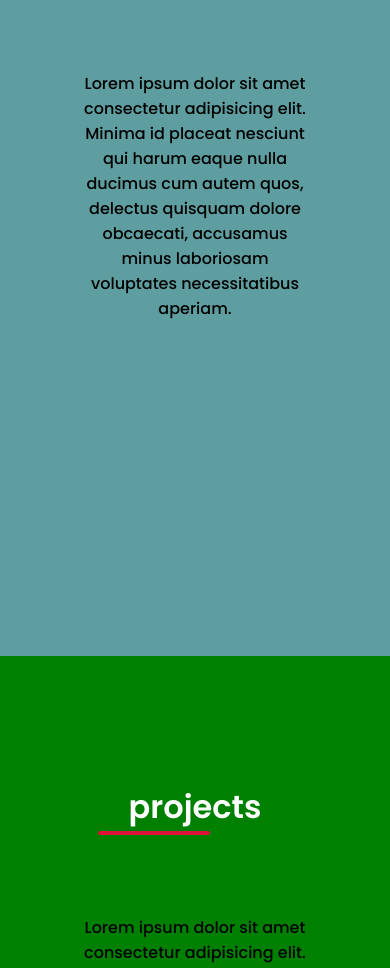
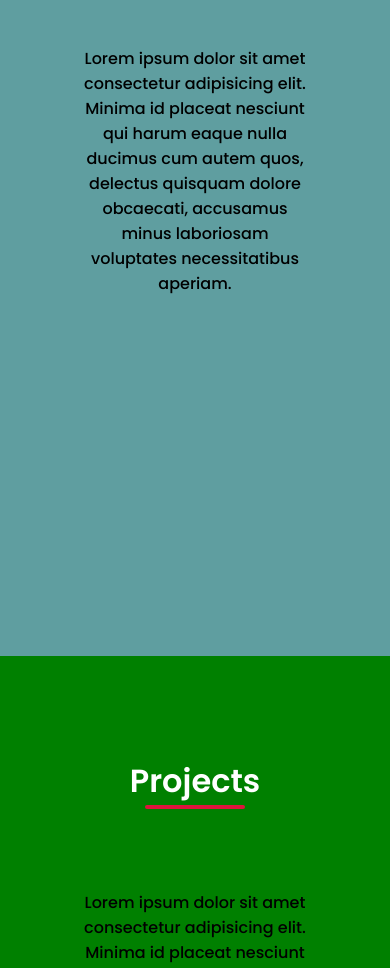
Before and after one commit to Prabeshrayamajhi/prabesh.pg, a plain HTML site: page index.html in a window 390 px wide. Shown: the part 1032-2000 px from the top of the page. Drawn offline with nearby package versions, Linux system fonts and the light colour scheme.

Commit message:
animations

```diff
--- a/css/style.css
+++ b/css/style.css
@@ -183,12 +183,14 @@ body{
 } */
 
 .about-me-container .heading{
-    padding: 5vh 0;
+    /* padding: 5vh 0; */
     /* background: rgba(0, 0, 0, 0.5); */
     border-radius: 8px;
     color: white;
     text-align: center;
     justify-content: center;
+    padding: 5vh 0;
+
 }
 
 .about-me-container .heading h1{
@@ -205,6 +207,12 @@ body{
     background-color: crimson;
     position: absolute;
     border-radius: 5px;
+
+    bottom: 0;
+    left: 50%;
+    transform: translateX(-50%);
+    width: 100px;
+    /* background-color: var(--next-text-color); */
 }
 
 .about-me-container .section-contents{
@@ -259,6 +267,10 @@ h3{
     .header{
         padding: 0 7vw;
         height: 7vh;
+    }
+
+    .section{
+        padding: 7vh 0;
     }
 
     .header .links{
--- a/index.html
+++ b/index.html
@@ -75,7 +75,7 @@
   <section id="projects" class="section skills">
     <div class="about-me-container" >
       <div class="heading">
-        <h1 data-aos="fade-up"data-aos-delay="300">projects</h1>
+        <h1 data-aos="fade-up"data-aos-delay="300">Projects</h1>
       </div>
 
       <div class="section-contents" data-aos="fade-up"data-aos-delay="400">
```
